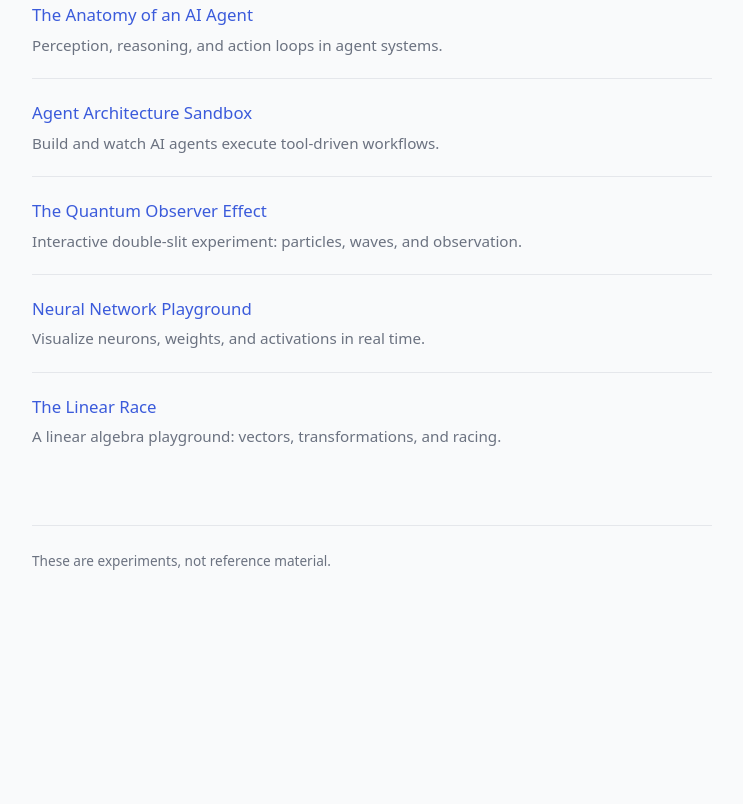
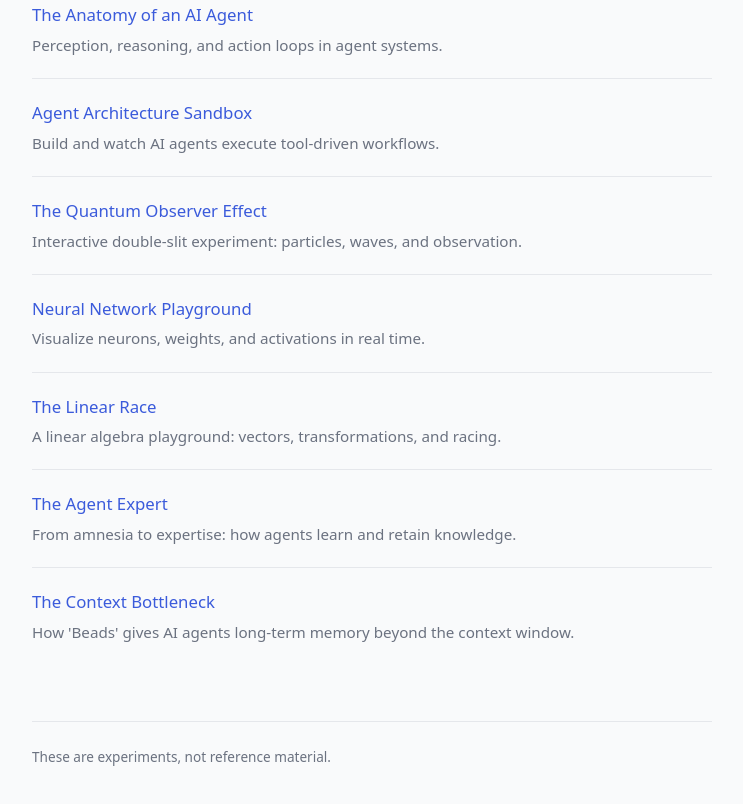
Before and after one commit to ElizaZadura/explorable-experiments, a plain HTML site: page index.html in a window 1280 px wide. Shown: the part 1222-2026 px from the top of the page, without its empty margins (268-1011 px from the left). Before the commit the page ends 1859 px from the top, so only its background shows below. Drawn offline with Linux system fonts and the light colour scheme.

Commit message:
Added missing explorables to index.html

```diff
--- a/index.html
+++ b/index.html
@@ -233,6 +233,24 @@
           A linear algebra playground: vectors, transformations, and racing.
         </div>
       </li>
+
+      <li>
+        <a class="title" href="explorables/the-agent-expert-from-amnesia-to-expertise.html">
+          The Agent Expert
+        </a>
+        <div class="desc">
+          From amnesia to expertise: how agents learn and retain knowledge.
+        </div>
+      </li>
+
+      <li>
+        <a class="title" href="explorables/the-context-bottleneck-how-beads-gives-ai-agents-long-term-memory.html">
+          The Context Bottleneck
+        </a>
+        <div class="desc">
+          How 'Beads' gives AI agents long-term memory beyond the context window.
+        </div>
+      </li>
     </ul>
 
     <footer>
```
